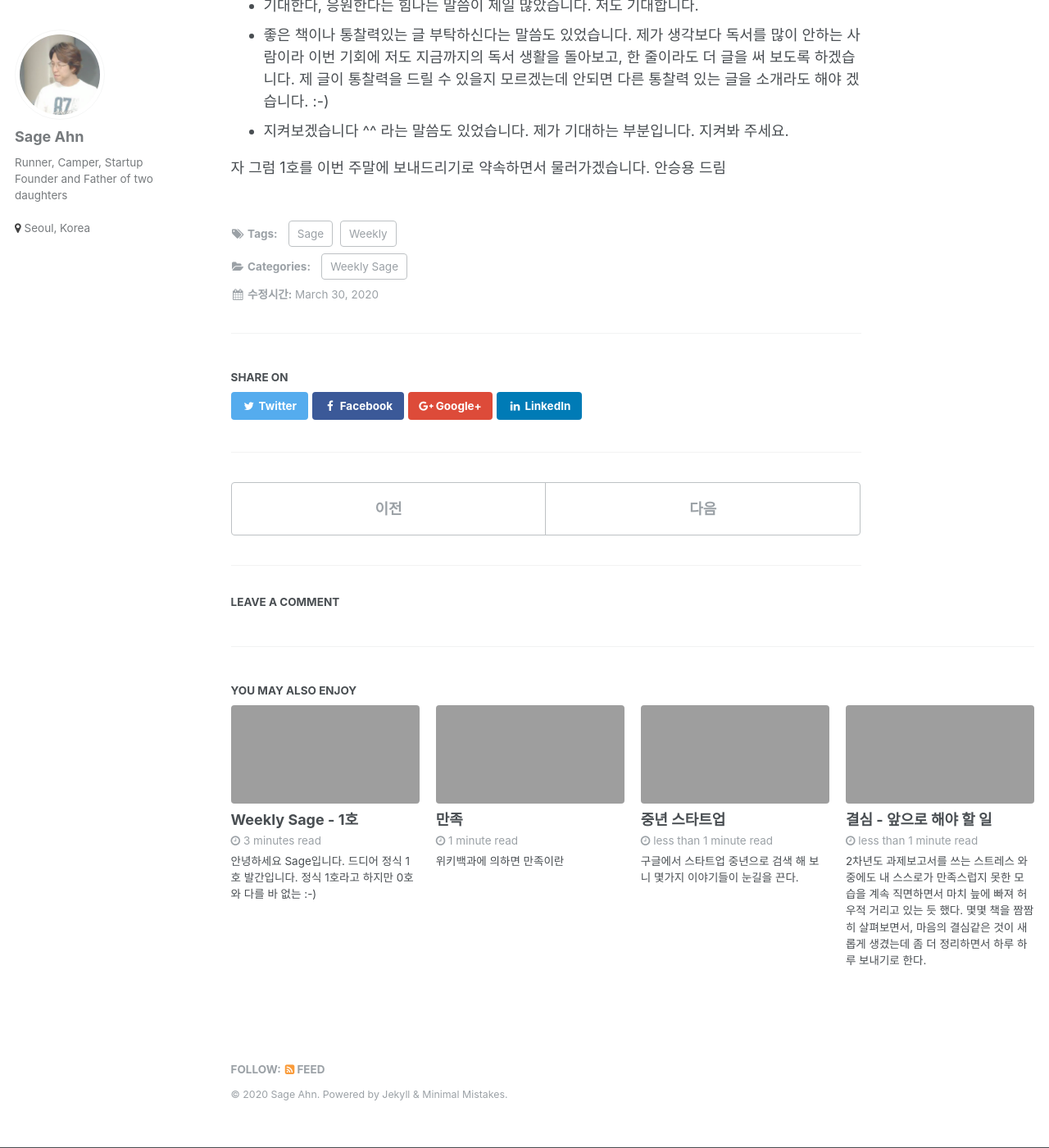
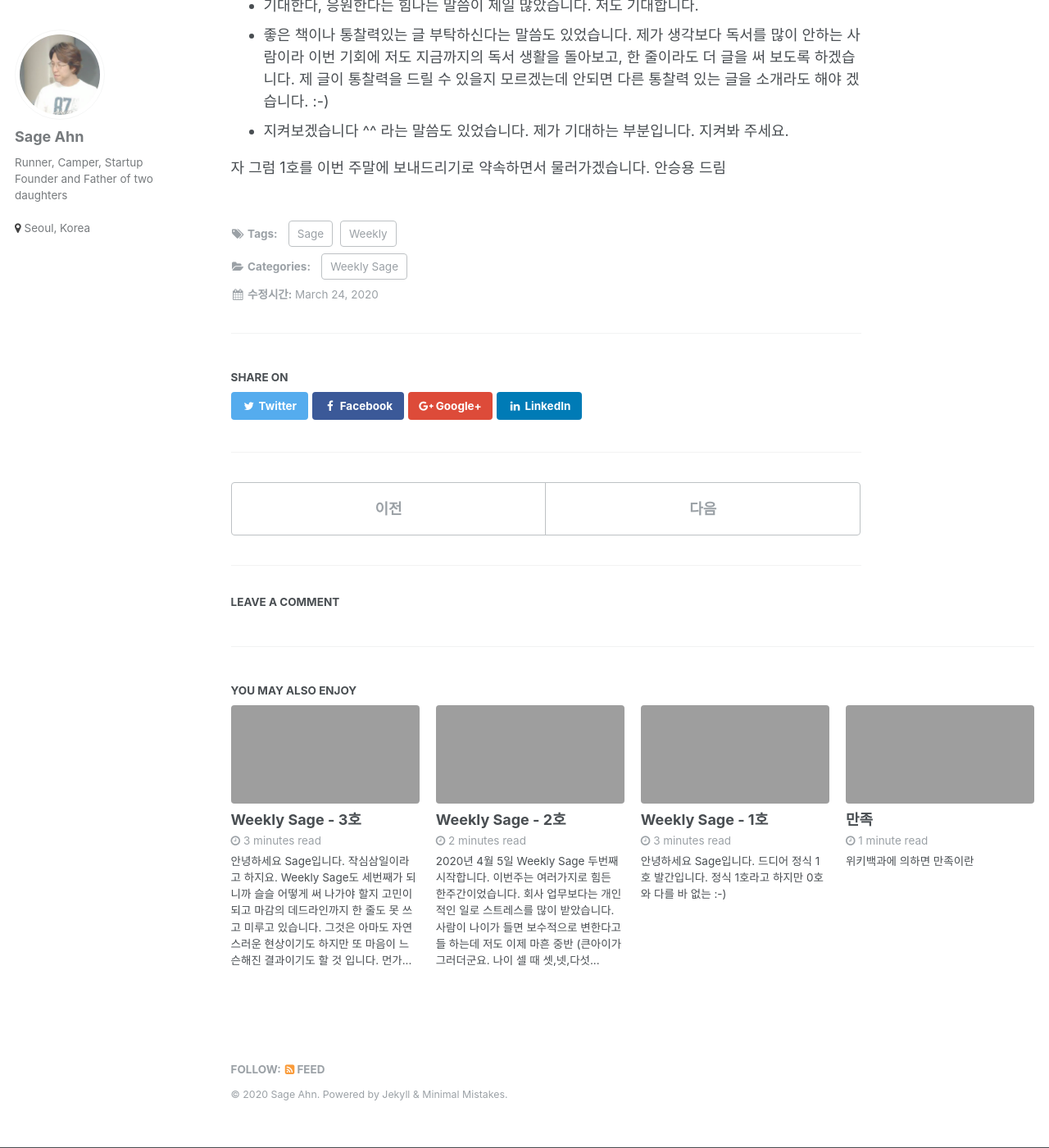
Before and after one commit to sageahn/sageahn.github.io, a Jekyll site: the page built from _posts/2020-03-24-Weekly-Sage-0.md, in a window 1280 px wide and 1400 px high, scrolled down 1563 px. Shown: the whole window at 82% size. Built offline with Jekyll 4.4.1, drawn with Linux system fonts in a browser that asks for light colours; comment, search, counter and statistics services are not loaded; part of the change alters nothing that is shown.

Commit message:
add weekly sage issue 3

```diff
--- a/_posts/2020-03-30-Weekly-Sage-0.md
+++ b/_posts/2020-03-24-Weekly-Sage-0.md
@@ -3,7 +3,7 @@ published: true
 layout: single
 title: "Weekly Sage - 0호"
 category: Weekly Sage
-tags: Weekly Sage
+tags: "Weekly Sage"
 comments: true
 ---
 
--- /dev/null
+++ b/_posts/2020-04-05-Weekly-Sage-2.md
@@ -0,0 +1,57 @@
+---
+published: true
+layout: single
+title: "Weekly Sage - 2호"
+category: Weekly Sage
+tags: "Weekly Sage"
+comments: true
+---
+
+2020년 4월 5일 Weekly Sage 두번째 시작합니다.
+이번주는 여러가지로 힘든 한주간이었습니다. 회사 업무보다는 개인적인 일로 스트레스를 많이 받았습니다. 사람이 나이가 들면 보수적으로 변한다고들 하는데 저도 이제 마흔 중반 (큰아이가 그러더군요. 나이 셀 때 셋,넷,다섯,여섯 시옷 받침으로 끝나야 중반이라고, 재밌죠?)의 끝물인데 그동안 조심스레 살지 않은 것의 여파에 대해서 생각해 보게 됩니다. 아직은 시시콜콜 다 글로 적기가 어렵습니다만 세월이 지나면 달던, 쓰던 과거를 추억하는 시기가 오겠지요.
+코로나19로 사회적 거리두기가 2주 연장되었습니다. 여전히 우리의 일상은 다르지만 건강하고 스트레스 없는 한 주 되시길 빕니다. 미루기 좋아하는 Sage는 내일 아침 10시 데드라인인 과제 신청서를 마무리하기 위해 사무실에 나왔습니다. 일하면서 Weekly Sage 2호 마무리하겠습니다.
+
+## 꾸준히 한다는 것
+이번 주 월요일 아침에 새로운 각오로 출근을 했습니다. 열심히 일 해 보자. 잘 할 수 있다.
+
+![](https://i.imgur.com/MuVZZnC.png)
+
+페이스북에도 "자 달려 봅시다"하고 포스팅도 남기고, 페북 중독에서 벗어나려고 피씨와 랩탑의 브라우저에서 로그아웃도 했습니다. 하지만 두명의 지인들에게 시차를 두고 온 몇가지 요청사항은 제 멘탈을 너덜너덜하게 하더군요. 좀 많이 힘들었고, 지금도 좀 힘듭니다.
+
+마침 이번 주 토요모임에서도 정신적으로 힘이 들고 슬럼프에 빠질 때 어떻게 극복하는 것이 좋을지에 대한 논의가 있었습니다. 역시 이럴 때일 수록 일상을 지켜내는 것이 중요하다는 의견이 많았던 것으로 기억합니다. 지난주에 제 생활기록 스프레드쉬트를 공유했었습니다. 월요일 아침부터 기분이 좋지 않았지만, 그리고 나쁜 경험은 지금까지도 계속되고 있습니다만 이번주에는 제가 꼭 습관으로 일상으로 만들고 싶어했던 것들에 좀 더 집중하려고 했습니다. 나쁜 생각과 감정이 올라 올 수록에 Daily Routine을 지키고, 평상심을 유지하는 것이 정말 중요하다는 것을 체험하고 있습니다.
+
+지난 주에 리스트업 한 항목은
+
+* 취침시간, 기상시간, 수면시간 기록 - 가능한 자고 일어나는 시간을 일정하게 유지하기
+* 매일 스쿼트 25개 이상하기 - 목표는 200개, 양치하면서 합니다.
+* 1주일에 세번 이상 달리기 - 점차 늘려서 월간 160Km 이상 달리기, 3월에는 90Km를 뛰었네요.
+* 술 마시는 회수 줄이기 - 회사의 행사 외에는 마시지 않기
+
+의 네가지였습니다. 제 쉬트에 가서 보실 수도 있지만 지난주 이번주만 화면 캡처 해 보았습니다.
+
+![](https://i.imgur.com/ZeU0xxL.png)
+
+일단 색깔이 많아졌죠? 취침시간, 기상시간, 수면시간은 7일 모두 잘 기록했습니다. 문제는 늦게 자는 날이 아직 많네요. 아침 저녁으로 체중도 꾸준히 측정하려고 하고 있습니다만 밤에는 좀 잊고 잘 안하는 편입니다.
+저희 모임에서 지난주부터 몇몇이 챌린저스라는 앱으로 만원씩 걸고 매일 운동하기 2주간 도전을 하고 있습니다. 무언가 꾸준히 하고 싶은 것이 있다면 마음이 많는 그룹에서 함께 하는 방법이 작심삼일을 피하는 좋은 방법입니다. 지난 1주일 동안 스쿼트는 매일 25개씩 했고, 팔굽혀펴기와 턱걸이를 추가하기 시작했습니다.
+
+그러나 1주일에 세번 이상 달리기와 술 마시는 횟수 줄이기는 실패했네요. 달리러 나갈 에너지가 생기지 않았습니다. 스트레스 받는다고 금요일에 술을 마셔버려서 토요일에는 달릴 수 없었고 그 여파로 남은 술을 토요일에 또 마셨네요. 집에 술을 사다 두지 말아야 술을 줄일 수 있을 것 같습니다. 코로나로 사회적 거리두기라 밖에서 술을 마시지 않으니 좋은 기회인데 놓치고 있어 아쉽습니다.
+
+이번주에는 달리기와 술마시기도 꼭 성공하고, 지난 주에 잘 한 항목은 계속 유지하려고 합니다. 추가적으로 매일 업무 시간 로깅하는 것에도 도전 해 보겠습니다.
+
+* 업무 시간, 내용 로깅하기
+
+여러 일상의 루틴 만들기는 죽을 때까지 계속 됩니다. :smile:
+
+## 책 소개
+
+* 어떻게 살 것인가?
+* 언제 할 것인가?
+
+이 두권을 각각 한 15%쯤 읽었습니다. 이번주에는 이 두권과 함께 "영업은 결과로 말한다"를 저희 영업팀 두명과 함께 읽어보고 내용을 업무에 적용 해 보려고 합니다.
+![](https://i.imgur.com/DQ6ZPIQ.png =200x)
+
+## 마치면서
+의욕적으로 한 주를 시작했는데 회사 업무로 일요일까지 출근을 해서 업무 중이고 스트레스가 심해서 많은 일들을 다 잘 감당하지 못 한 한주였습니다. 그래도 제 소식을 들어주시는 구독자분들이 계시고 글을 좀 풀어내니 집중이 되고 좀 풀리는 것 같습니다.
+좀 더 알찬 글과 인사이트를 드릴 수 있는 Sage가 되도록 더 노력하겠습니다.
+
+Sage드림
--- /dev/null
+++ b/_posts/2020-04-12-Weekly-Sage-3.md
@@ -0,0 +1,50 @@
+---
+published: true
+layout: single
+title: "Weekly Sage - 3호"
+category: Weekly Sage
+tags: "Weekly Sage"
+comments: true
+---
+
+안녕하세요 Sage입니다.
+작심삼일이라고 하지요. Weekly Sage도 세번째가 되니까 슬슬 어떻게 써 나가야 할지 고민이 되고 마감의 데드라인까지 한 줄도 못 쓰고 미루고 있습니다. 그것은 아마도 자연스러운 현상이기도 하지만 또 마음이 느슨해진 결과이기도 할 것 입니다.
+먼가 대단한 성취를 하기 보다는 꾸준히 뚜벅뚜벅 가는 것이 목표기 때문에 오늘도 한줄 한줄 꾹꾹 눌러서 편지 보내드립니다.
+
+## 이번주의 생각의 조각들
+
+- 꼰대한테 당해보니... 아 쟤 저러면 안되는데 하는 맘이 들면 말을 하지 말고 밥을 사주자.
+    - 힘든 한주가 계속 됐습니다. 자신의 기억과 생각이 다르다고 타인의 생각을 넘겨짚고 자기에게 편리한대로 규정해버리는 상황에서 입을 다물게 되더군요. 상세한 상황을 속속드리 말씀드릴 수는 없습니다만 나도 누군가에게 그런 상황을 만들고 어이구 저녀석 큰일이네 하는 일이 없지는 않았는지 돌아보는 한 주였습니다. 팀의 시니어와 주니어가 서로 갈등하는 상황에서 중재를 해야하는 일도 생겼습니다. 이해당사자가 아닌 중간자의 그러면서 리더라는 이해당사자인 상황에서 어떤 지혜를 발휘해야 할지 새로운 주간의 과제가 되었네요.
+
+- 저는 헤비페북커, 많이 쓴다기 보다는 많이 보고면서 시간을 오래 보내는...
+    - 페이스북을 보면 어떤 사람의 어떤 포스팅이 이래저래해서 문제다. 그래서 차단했다, 혹은 친구를 끊었다 하는 포스팅을 심심치 않게 봅니다. 주로 어떤 사안에 대해서 자신이 생각하는 중요성에 한참 못 미친다는 의견이고 거기에 달린 댓글들의 주인들 까지 차단하는 경우들이죠. 그러고 나면 누구냐, 어디냐 하는 질문이 댓글로 달리고 나는 아니어서 다행이다부터 원래 그런 놈이었다는 댓글까지. 제일 재밌는 것은 그 사람 조리돌림하던 사람이었다는 댓글. 정도의 차이는 있지만 역시 조리돌림의 다른 형태같은데 말입니다. 사람은 누구나 자기와 잘 맞는 사람들과 어울리게 마련이니 이런 현상을 비난 할 것은 없는 것 같습니다. 저도 그 무리의 일원이니까요. 지난주 이런 저런 경험을 하면서 사람의 단면으로 그 사람의 전체를 판단하는 것은 오류다. 라는 단순한 결론에 다다랐는데 말만 쉽고 그 길에 가는 것은 참 어려운 것 같습니다.
+
+- 이번 주 잘 한 일
+    - 함께 토요일마다 공부하는 모임에서 2주간 매일 작은 운동을 실천하고 챌린저스라는 앱으로 공유하기를 했습니다. 오늘까지 2주동안 하루도 빼지 않고 스쿼트를 하거나 팔굽혀펴기를 했습니다. 스쿼트는 13일동안, 팔굽혀펴기는 14일동안 했네요. 25개 겨우하던 스쿼트는 오늘 50개 두 세트 100개를 했고, 팔굽혀 펴기는 10개에서 20개로 늘었습니다.
+    - 무언가 꾸준히 하려면 서로 자극을 주는 그룹을 만들어서 함께 하면 효과가 훨씬 좋습니다.
+
+## 논문 읽기 도전
+
+지난 주 책 소개하면서 책 읽기 하겠다고 했는데 정작 이번주에 책을 손에 잡지 못했습니다. 토요모임에서 어제 토요일 저녁에 함께 오랫동안 공부를 하는 좋은 경험을 했습니다. 4시간 반 동안 집중하는 경험 오랫만이었네요. 퍼듀 대학교에서 HCI 분야의 교수를 역임하시다가 지금은 삼성전자에서 일하시는 이지수님이 7시간 동안 100편의 논문읽기를 소개 해 주셨습니다. 지수님이 학생들에게 숙제로 내 준 활동인데 연구분야의 트랜드와 큰 방향을 파악하는 좋은 방법으로 소개 해 주셨습니다.
+
+자세한 내용은 slideshare의 다음 내용을 참고 해 보세요. - [QnDReview - Read 100 CHI papers in 7 hours](https://www.slideshare.net/yijisoo?utm_campaign=profiletracking&utm_medium=sssite&utm_source=ssslideview)
+페이퍼 당 4분 정도의 시간을 할애해서 각 페이퍼의 한줄 요약, 5점 평점, 할 수 있다면 읽으면서 발견한 새로운 아이디어 쓰기가 주 방법입니다.
+[QnDReview에 대한 논문](https://dl.acm.org/doi/10.1145/2559206.2578884)
+석사 졸업한지 20년이 다 되가는데 이제와서 제가 박사를 할 것도 아니고, 웬 논문이냐고 하시는 분들도 계실지 모르겠습니다. 저도 회사에서 일하면서 논문을 보는 것에 대한 두려움같은 것도 있었고, 쓸데 없는 활동이 아닌가 하는 생각도 했었고, 현실에는 도움이 안되는 현학적인 활동일 뿐이라는 마음이 들기도 했었습니다. 그런데 가만히 생각 해 보니 올해가 제가 총괄책임자로 수행하고 있는 국책과제의 마지막 해이고, 해당 과제의 목표물을 구현하고 실험하는 것도 중요하지만 관련 기술의 현재 연구 트랜드나 기술의 발전 방향에 대한 고민은 없이 그저 RFP의 요구사항과 우리가 할 수 있는, 과제 디펜스만을 위한 계획을 세우고 있었다는 생각을 했습니다.
+
+집에 와서 구글스칼라에서 과제 주제로 검색을 해 보니 무료로 볼 수 있는 논문들이 많이 있고, 또 수백회 이상 인용된 논문도 있고, 또 제가 알아야 할 아주 잘 정리된 Survey 논문도 있더군요. 그래서 저도 오랫만에 논문들을 좀 읽어 보고 싶다 그리고 논문을 들고 씨름을 하는 것이 아니라 빠르게 전체를 조망하는 활동을 해 보면 그리고 그것을 7시간에 끝낼 수 있다면 한번 해 볼만 한 일이 아닌가 하는 생각이 들었습니다.
+
+그래서 독자분들께도 한번 소개 드리고 싶었습니다.
+
+## 책소개
+
+이번주는 책 소개 하기가 부끄럽네요. 지난 주까지 소개 한 책 마무리 할 수 있도록 해 보겠습니다.
+
+## 한주를 마치며
+
+코로나로 영업 활동이 위축되면서 3월에는 영업팀장과 국책과제(또 과제군요 ㅠㅠ) 두개의 기회에 지원을 했습니다. 그 중 첫번째의 서류심사가 이번주에 발표가 있네요. 상반기 사업부 목표를 달성하려면 현재 협의 중인 모 업체에서 자신하는 주문이 5월 중순 전에 와야하고요, 두개의 과제 중에 하나라도 최종 선정된다면 올 해 사업 목표는 무난히 달성 할 수 있을 것 같습니다.
+결과를 기다리는 마음이 에이 안될거야 하면서도 꼭 됬으면 좋겠다는 두 마음을 피할 수 없네요.
+
+오늘은 기독교의 가장 중요한 날인 부활절입니다. 부활의 기쁨이 Weekly Sage를 읽는 모든 분들과 함께 하길 빕니다.
+
+Sage드림
```
Also changed, not shown: _posts/2020-03-29-Weekly-Sage-1.md (renamed from _posts/2020-04-05-Weekly-Sage-1.md, +1 -1 lines).
